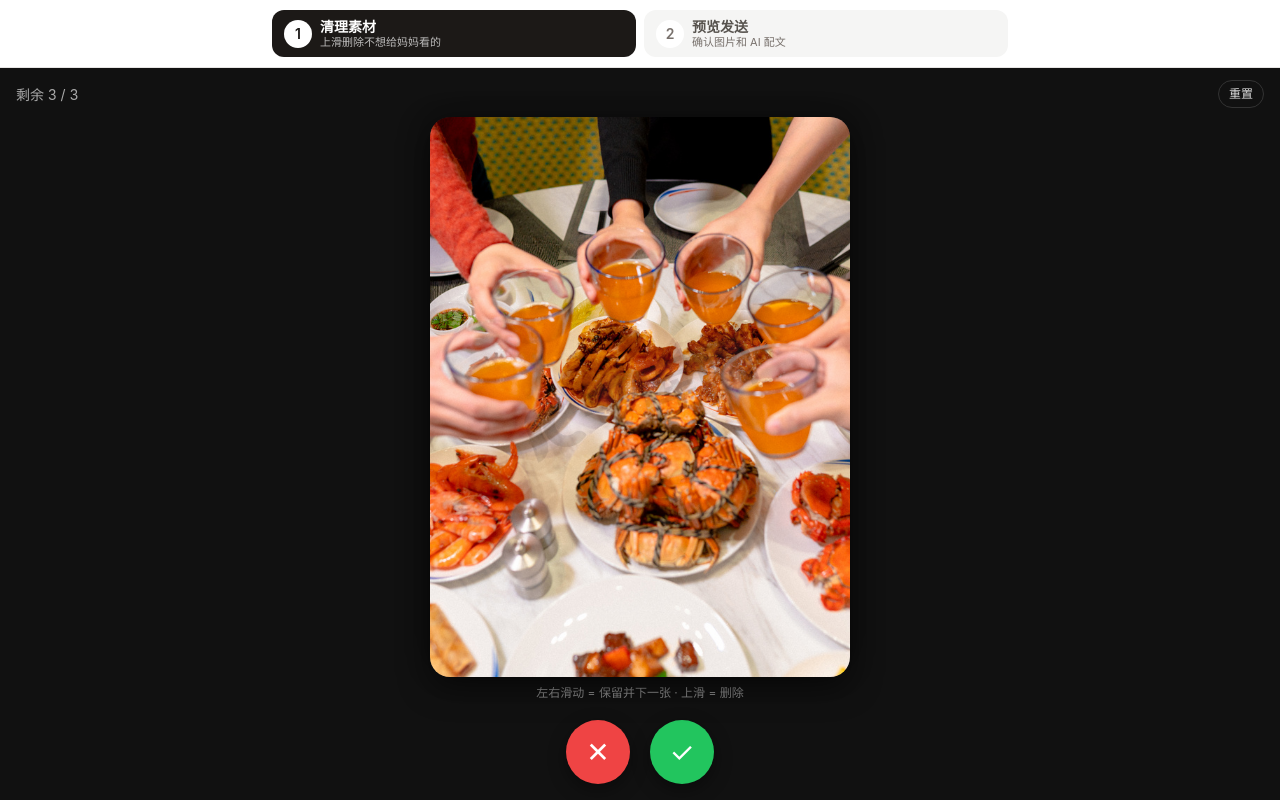
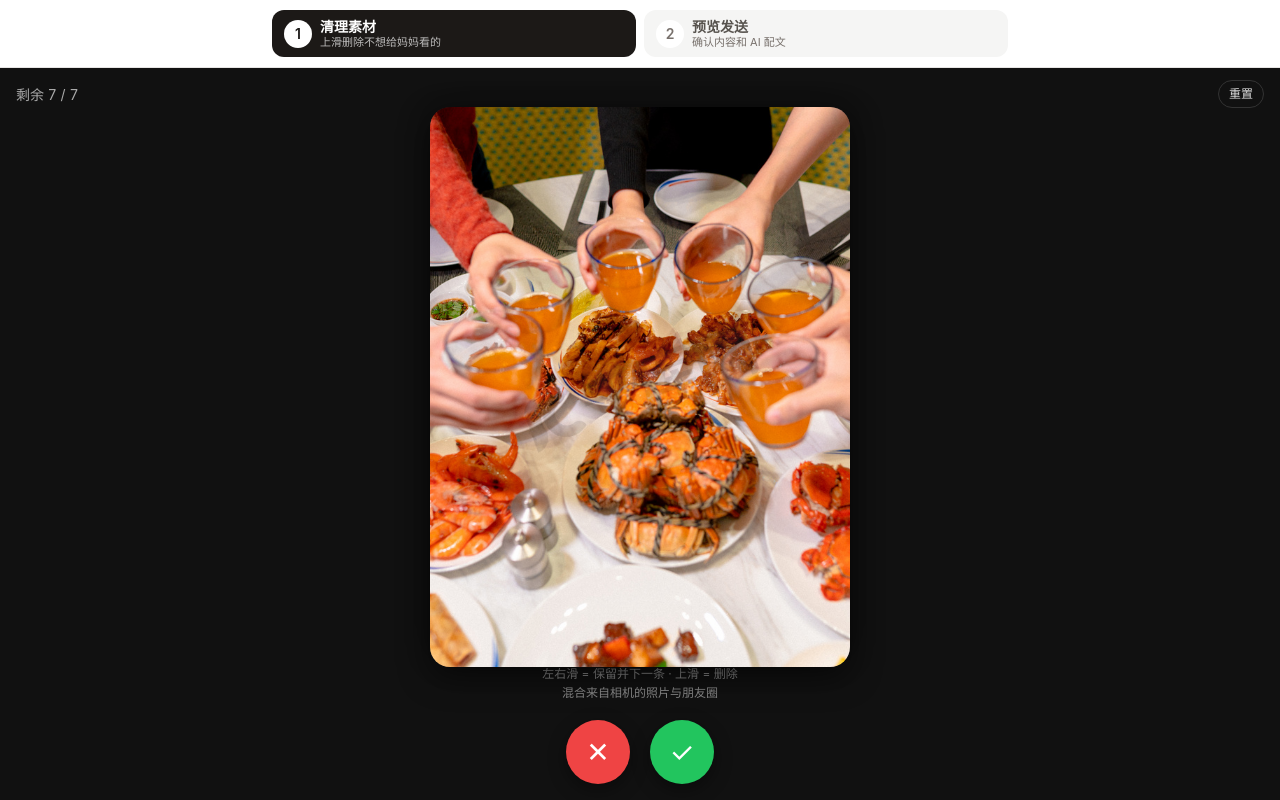
Before and after one commit to ZZZcrew/nankesong, a React (Vite) app in the folder apps/junior/: page / in a window 1280 px wide. Built offline with nearby package versions, Linux system fonts and the light colour scheme.

Commit message:
增加朋友圈纯文本类型分享

```diff
--- a/apps/junior/src/App.tsx
+++ b/apps/junior/src/App.tsx
@@ -2,13 +2,13 @@ import { useState } from 'react'
 import FilterPage from './pages/FilterPage'
 import AuditPage from './pages/AuditPage'
 import SeniorView from './pages/SeniorView'
-import type { ImageItem } from './filter/images'
+import type { FeedItem } from './filter/images'
 
 type Step = 'filter' | 'audit'
 
 const STEPS: { key: Step; label: string; sub: string }[] = [
   { key: 'filter', label: '清理素材', sub: '上滑删除不想给妈妈看的' },
-  { key: 'audit', label: '预览发送', sub: '确认图片和 AI 配文' },
+  { key: 'audit', label: '预览发送', sub: '确认内容和 AI 配文' },
 ]
 
 export default function App() {
@@ -20,10 +20,10 @@ export default function App() {
 
 function JuniorApp() {
   const [step, setStep] = useState<Step>('filter')
-  const [kept, setKept] = useState<ImageItem[]>([])
+  const [kept, setKept] = useState<FeedItem[]>([])
 
-  const handleProceed = (images: ImageItem[]) => {
-    setKept(images)
+  const handleProceed = (items: FeedItem[]) => {
+    setKept(items)
     setStep('audit')
   }
 
--- a/apps/junior/src/filter/Deck.tsx
+++ b/apps/junior/src/filter/Deck.tsx
@@ -1,12 +1,12 @@
 import { useEffect, useMemo, useRef } from 'react'
 import { useSprings, animated, to } from '@react-spring/web'
 import { useDrag } from '@use-gesture/react'
-import type { ImageItem } from './images'
+import type { FeedItem } from './images'
 
 type Props = {
-  queue: ImageItem[]
-  onKeep: (item: ImageItem) => void
-  onTrash: (item: ImageItem) => void
+  queue: FeedItem[]
+  onKeep: (item: FeedItem) => void
+  onTrash: (item: FeedItem) => void
 }
 
 const VISIBLE = 3
@@ -120,7 +120,18 @@ export default function Deck({ queue, onKeep, onTrash }: Props) {
             }}
             {...(isTop ? bind(item.id) : {})}
           >
-            <img src={item.url} alt={item.name} draggable={false} />
+            {item.kind === 'image' ? (
+              <img src={item.url} alt={item.name} draggable={false} />
+            ) : (
+              <div className="social">
+                <div className="social-meta">
+                  <span className="social-source">朋友圈</span>
+                  <span className="social-author">{item.author}</span>
+                  <span className="social-time">{item.time}</span>
+                </div>
+                <div className="social-text">{item.text}</div>
+              </div>
+            )}
             {isTop && (
               <>
                 <animated.span
--- a/apps/junior/src/filter/Results.tsx
+++ b/apps/junior/src/filter/Results.tsx
@@ -1,25 +1,32 @@
-import type { ImageItem } from './images'
+import type { FeedItem } from './images'
 
 type Props = {
-  kept: ImageItem[]
+  kept: FeedItem[]
   onReset: () => void
-  onProceed: (kept: ImageItem[]) => void
+  onProceed: (kept: FeedItem[]) => void
 }
 
 export default function Results({ kept, onReset, onProceed }: Props) {
   return (
     <div className="results">
       <h2>
-        保留 <span className="tabular-nums">{kept.length}</span> 张
+        保留 <span className="tabular-nums">{kept.length}</span> 条
       </h2>
 
       {kept.length === 0 ? (
-        <div className="empty">没有保留任何照片</div>
+        <div className="empty">没有保留任何内容</div>
       ) : (
         <div className="grid">
-          {kept.map((k) => (
-            <img key={k.id} src={k.url} alt={k.name} />
-          ))}
+          {kept.map((k) =>
+            k.kind === 'image' ? (
+              <img key={k.id} src={k.url} alt={k.name} />
+            ) : (
+              <div key={k.id} className="thumb-social">
+                <div className="thumb-social-src">朋友圈</div>
+                <div className="thumb-social-text">{k.text}</div>
+              </div>
+            ),
+          )}
         </div>
       )}
 
--- a/apps/junior/src/filter/images.ts
+++ b/apps/junior/src/filter/images.ts
@@ -1,8 +1,19 @@
 export type ImageItem = {
+  kind: 'image'
   id: string
   url: string
   name: string
 }
+
+export type SocialItem = {
+  kind: 'social'
+  id: string
+  author: string
+  time: string
+  text: string
+}
+
+export type FeedItem = ImageItem | SocialItem
 
 const modules = import.meta.glob(
   '../assets/images/*.{jpg,jpeg,png,webp,gif,avif,JPG,JPEG,PNG,WEBP,GIF,AVIF}',
@@ -14,7 +25,48 @@ export function loadImages(): ImageItem[] {
   return entries
     .map(([path, url]) => {
       const name = path.split('/').pop() ?? path
-      return { id: name, url, name }
+      return { kind: 'image' as const, id: name, url, name }
     })
     .sort((a, b) => a.name.localeCompare(b.name, undefined, { numeric: true }))
 }
+
+// mock 的朋友圈抓取结果（demo 用，真做时替换为拉取接口）
+export function loadSocials(): SocialItem[] {
+  return [
+    {
+      kind: 'social',
+      id: 'soc-1',
+      author: '小明',
+      time: '今天 19:32',
+      text: '下班和同事去爬了南山，山顶的灯一片一片亮起来，像撒了糖。',
+    },
+    {
+      kind: 'social',
+      id: 'soc-2',
+      author: '小明',
+      time: '昨天 21:14',
+      text: '试了家新开的面馆，汤头出乎意料地好，想带妈妈来尝尝。',
+    },
+    {
+      kind: 'social',
+      id: 'soc-3',
+      author: '老王',
+      time: '今天 10:22',
+      text: '小明最近总加班，周末我强行拉他去打了一场羽毛球。',
+    },
+    {
+      kind: 'social',
+      id: 'soc-4',
+      author: '小明',
+      time: '今天 23:47',
+      text: '在小区里看到一只特别胖的狸花猫，想拍给妈妈，一晃它就跑了。',
+    },
+  ]
+}
+
+// 混合图片和朋友圈，按 id 排序以保证稳定
+export function loadFeed(): FeedItem[] {
+  const mixed: FeedItem[] = [...loadImages(), ...loadSocials()]
+  // 按 id 字典序稳定排序，这样 image/social 会自然交错
+  return mixed.sort((a, b) => a.id.localeCompare(b.id))
+}
--- a/apps/junior/src/index.css
+++ b/apps/junior/src/index.css
@@ -103,6 +103,58 @@ body.filter-active {
   -webkit-user-drag: none;
 }
 
+/* 朋友圈卡片（与图片卡共享尺寸/圆角，内容样式不同） */
+.filter-app .card .social {
+  width: 100%;
+  height: 100%;
+  display: flex;
+  flex-direction: column;
+  padding: 28px 26px;
+  background: linear-gradient(160deg, #1e293b 0%, #0f172a 60%, #020617 100%);
+  color: #e2e8f0;
+}
+
+.filter-app .card .social-meta {
+  display: flex;
+  align-items: center;
+  gap: 8px;
+  margin-bottom: 20px;
+  font-size: 12px;
+  color: #94a3b8;
+}
+
+.filter-app .card .social-source {
+  padding: 2px 8px;
+  border-radius: 999px;
+  background: rgba(16, 185, 129, 0.15);
+  color: #6ee7b7;
+  font-weight: 500;
+  letter-spacing: 0.02em;
+}
+
+.filter-app .card .social-author {
+  color: #f1f5f9;
+  font-weight: 600;
+  font-size: 13px;
+}
+
+.filter-app .card .social-time {
+  color: #64748b;
+}
+
+.filter-app .card .social-text {
+  flex: 1;
+  display: flex;
+  align-items: center;
+  justify-content: center;
+  text-align: center;
+  font-size: clamp(20px, 4.2vw, 26px);
+  line-height: 1.65;
+  letter-spacing: -0.01em;
+  color: #f8fafc;
+  font-weight: 500;
+}
+
 .filter-app .card .label {
   position: absolute;
   top: 24px;
@@ -186,6 +238,41 @@ body.filter-active {
   border-radius: 6px;
 }
 
+/* Results 预览里的朋友圈方格缩略 */
+.filter-app .results .grid .thumb-social {
+  width: 100%;
+  aspect-ratio: 1 / 1;
+  border-radius: 6px;
+  padding: 8px;
+  display: flex;
+  flex-direction: column;
+  gap: 4px;
+  background: linear-gradient(160deg, #1e293b 0%, #0f172a 100%);
+  color: #e2e8f0;
+  overflow: hidden;
+}
+
+.filter-app .results .grid .thumb-social-src {
+  flex: none;
+  font-size: 9px;
+  color: #6ee7b7;
+  background: rgba(16, 185, 129, 0.15);
+  padding: 1px 6px;
+  border-radius: 999px;
+  align-self: flex-start;
+  letter-spacing: 0.02em;
+}
+
+.filter-app .results .grid .thumb-social-text {
+  flex: 1;
+  font-size: 10px;
+  line-height: 1.4;
+  overflow: hidden;
+  display: -webkit-box;
+  -webkit-line-clamp: 4;
+  -webkit-box-orient: vertical;
+}
+
 .filter-app .results .submit {
   margin-top: auto;
   color: white;
--- a/apps/junior/src/pages/FilterPage.tsx
+++ b/apps/junior/src/pages/FilterPage.tsx
@@ -1,18 +1,18 @@
 import { useEffect, useMemo, useState } from 'react'
 import Deck from '../filter/Deck'
 import Results from '../filter/Results'
-import { loadImages, type ImageItem } from '../filter/images'
+import { loadFeed, type FeedItem } from '../filter/images'
 
 type Phase = 'swiping' | 'done'
 
 type Props = {
-  onProceed: (kept: ImageItem[]) => void
+  onProceed: (kept: FeedItem[]) => void
 }
 
 export default function FilterPage({ onProceed }: Props) {
-  const initial = useMemo(() => loadImages(), [])
-  const [queue, setQueue] = useState<ImageItem[]>(initial)
-  const [kept, setKept] = useState<ImageItem[]>([])
+  const initial = useMemo(() => loadFeed(), [])
+  const [queue, setQueue] = useState<FeedItem[]>(initial)
+  const [kept, setKept] = useState<FeedItem[]>([])
 
   useEffect(() => {
     document.body.classList.add('filter-active')
@@ -21,7 +21,7 @@ export default function FilterPage({ onProceed }: Props) {
 
   const phase: Phase = queue.length === 0 ? 'done' : 'swiping'
 
-  const handleKeep = (item: ImageItem) => {
+  const handleKeep = (item: FeedItem) => {
     setKept((prev) => [...prev, item])
     setQueue((prev) => prev.slice(1))
   }
@@ -42,8 +42,8 @@ export default function FilterPage({ onProceed }: Props) {
           <span>素材清理</span>
         </div>
         <div className="empty">
-          没有找到图片。<br />
-          请把图片放到 <code>src/assets/images/</code> 目录，然后刷新。
+          没有找到可筛选的内容。<br />
+          请把图片放到 <code>src/assets/images/</code> 目录，或在 <code>src/filter/images.ts</code> 里加朋友圈 mock，然后刷新。
         </div>
       </div>
     )
@@ -64,7 +64,8 @@ export default function FilterPage({ onProceed }: Props) {
         <>
           <Deck queue={queue} onKeep={handleKeep} onTrash={handleTrash} />
           <div className="hint">
-            左右滑动 = 保留并下一张 · 上滑 = 删除
+            左右滑 = 保留并下一条 · 上滑 = 删除<br />
+            混合来自相机的照片与朋友圈
           </div>
           <div className="actions">
             <button className="trash" onClick={handleTrash} aria-label="删除">✕</button>
```
Also changed, not shown: apps/junior/src/pages/AuditPage.tsx (+54 -20 lines), apps/junior/src/pages/SeniorView.tsx (+49 -9 lines).
